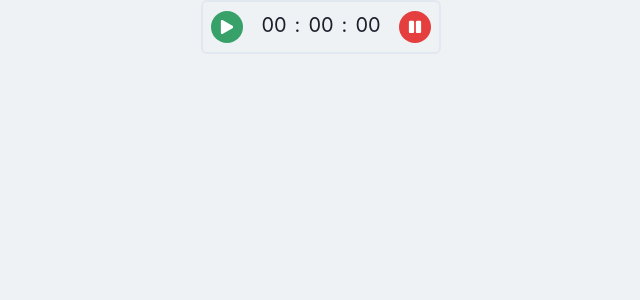
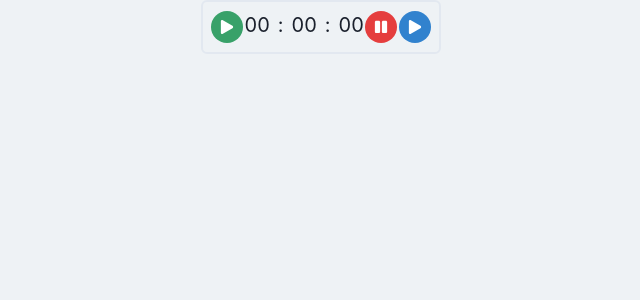
Before and after one commit to joeyclapton/race-engineering, a Next.js app in the folder codigo/web/: page /timer in a window 1280 px wide. Shown: the top 300 px of the page, without its empty margins (319-959 px from the left). Built offline with nearby package versions, Linux system fonts and the light colour scheme.

Commit message:
Adição do botão restart

```diff
--- a/codigo/web/src/pages/timer/index.tsx
+++ b/codigo/web/src/pages/timer/index.tsx
@@ -8,16 +8,21 @@ const Timer = () => {
   const [minutes, setMinutes] = useState(0);
   const [seconds, setSeconds] = useState(0);
   const [isRunning, setIsRunning] = useState(false);
+  const [isRestarted, setIsRestarted] = useState(false);
 
   useEffect(() => {
-    let intervalId: NodeJS.Timeout | undefined = undefined;
-    if (isRunning) {
+    let intervalId;
+
+    if (isRunning && !isRestarted) {
       intervalId = setInterval(() => {
         setSeconds((prevSeconds) => prevSeconds + 1);
       }, 1000);
+    } else {
+      setIsRestarted(false);
     }
+
     return () => clearInterval(intervalId);
-  }, [isRunning]);
+  }, [isRunning, isRestarted]);
 
   useEffect(() => {
     if (seconds === 60) {
@@ -33,7 +38,7 @@ const Timer = () => {
     }
   }, [minutes]);
 
-  const formatNumber = (number: number) => {
+  const formatNumber = (number) => {
     return number < 10 ? `0${number}` : number;
   };
 
@@ -43,6 +48,14 @@ const Timer = () => {
 
   const handlePause = () => {
     setIsRunning(false);
+  };
+
+  const handleRestart = () => {
+    setIsRunning(false);
+    setIsRestarted(true);
+    setHours(0);
+    setMinutes(0);
+    setSeconds(0);
   };
 
   return (
@@ -91,6 +104,15 @@ const Timer = () => {
           size="sm"
           onClick={handlePause}
         />
+
+        <IconButton
+          aria-label="Restart"
+          icon={<FaPlay />}
+          colorScheme="blue"
+          borderRadius="full"
+          size="sm"
+          onClick={handleRestart}
+        />
       </Flex>
     </Box>
   );
```
